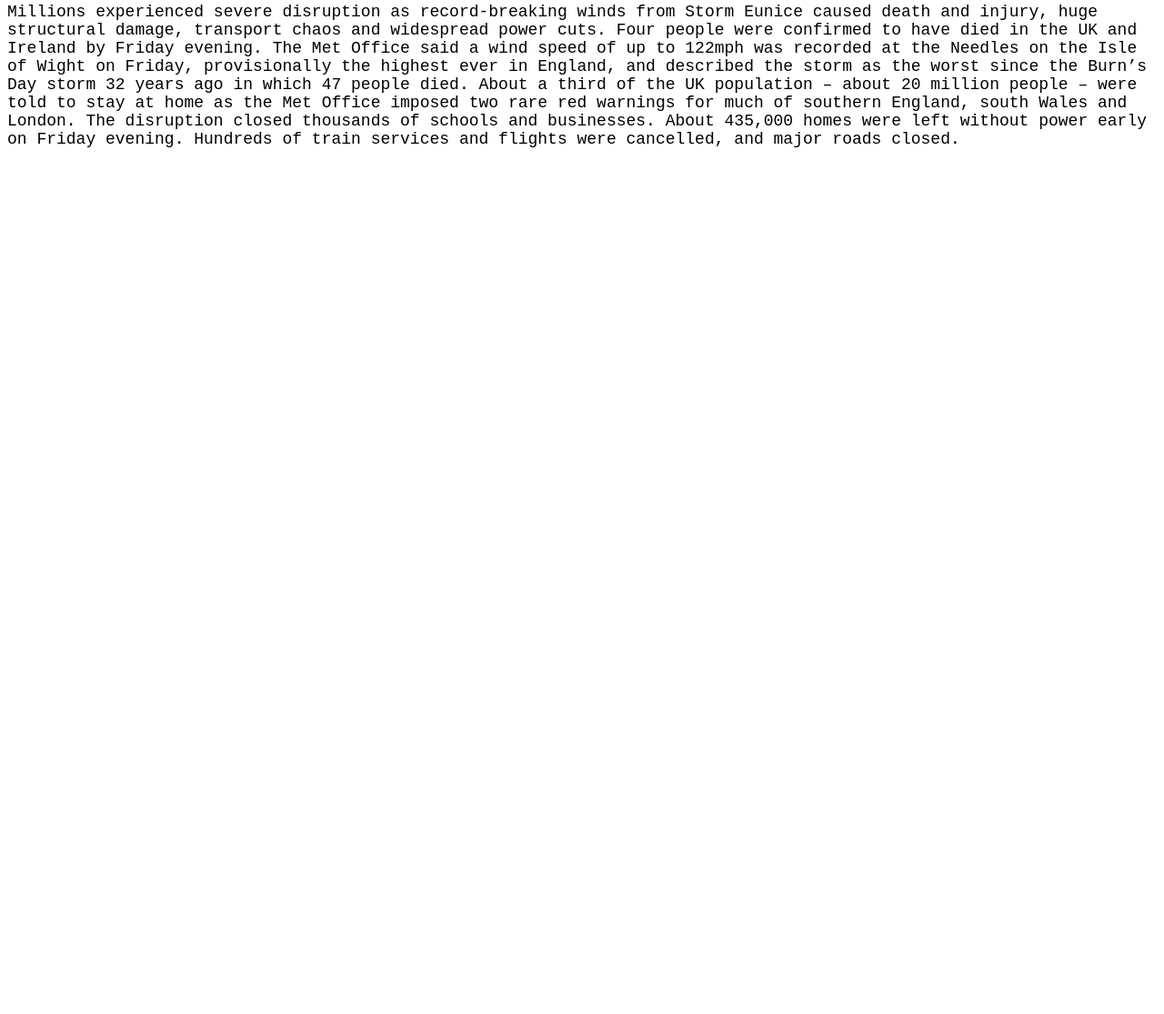
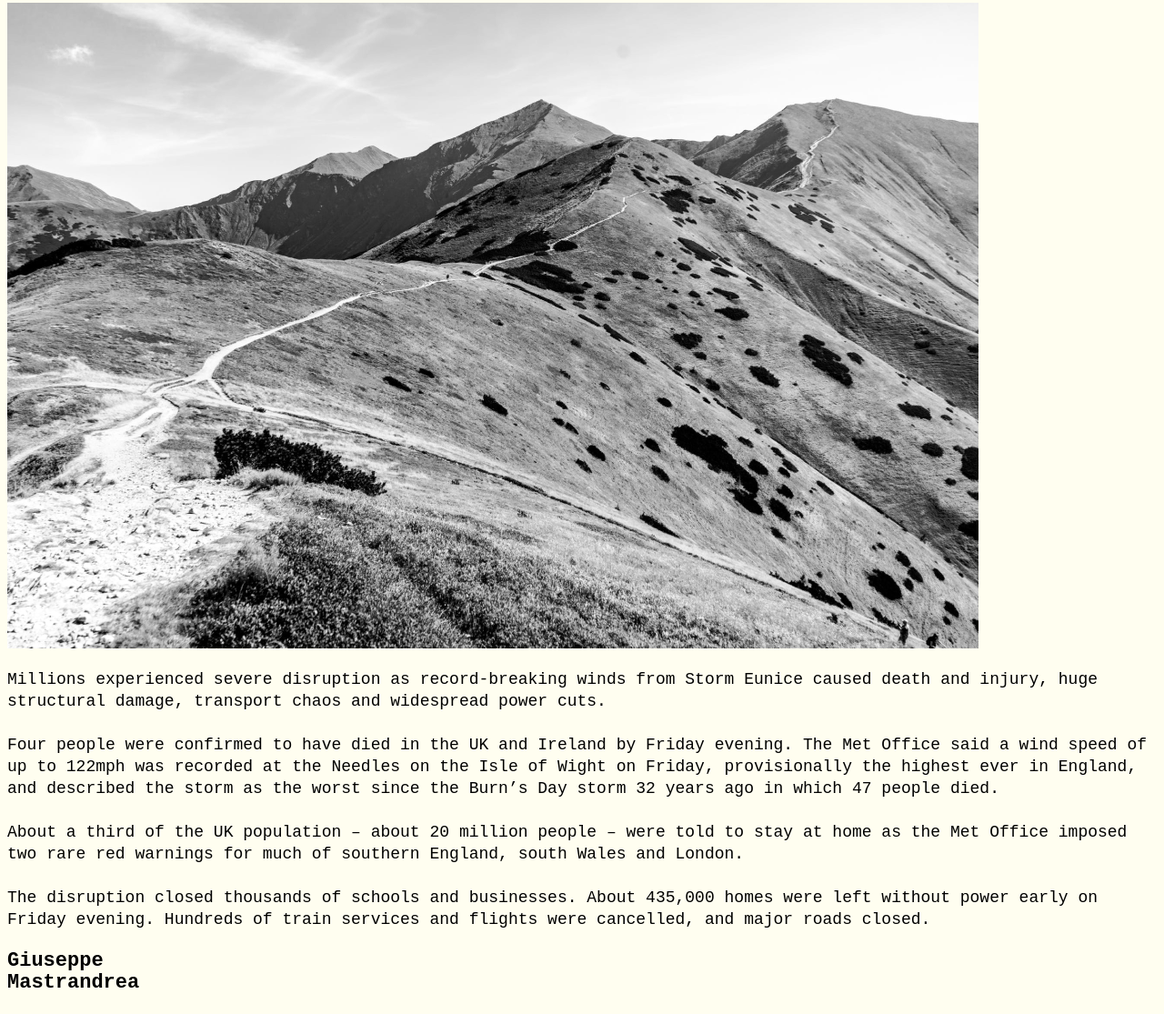
Before and after one commit to AntonelloDeGiosa/primo_layout, a plain HTML site: page component.html in a window 1280 px wide. Shown: the part 173-1288 px from the top of the page at 91% size. Before the commit the page ends 800 px from the top, so only its background shows below. Drawn offline with Linux system fonts and the light colour scheme.

Commit message:
aggiunti_componenti

```diff
--- a/component.html
+++ b/component.html
@@ -15,16 +15,29 @@
         <h2 class="roboto_bold">Ukraine crisis: separatists order full military mobilisation; ‘40% of Russian forces’ in attack position – live</h2>
     </div>
 
+
+         <img  src="static/images/image1.png" >
+
+
+
+
+
     <div class="p">
         <p class="overpass-mono">
-            Millions experienced severe disruption as record-breaking winds from Storm Eunice caused death and injury, huge structural damage, transport chaos and widespread power cuts.
+            Millions experienced severe disruption as record-breaking winds from Storm Eunice caused death and injury, huge structural damage, transport chaos and widespread power cuts.<br><br>
 
-Four people were confirmed to have died in the UK and Ireland by Friday evening. The Met Office said a wind speed of up to 122mph was recorded at the Needles on the Isle of Wight on Friday, provisionally the highest ever in England, and described the storm as the worst since the Burn’s Day storm 32 years ago in which 47 people died.
+Four people were confirmed to have died in the UK and Ireland by Friday evening. The Met Office said a wind speed of up to 122mph was recorded at the Needles on the Isle of Wight on Friday, provisionally the highest ever in England, and described the storm as the worst since the Burn’s Day storm 32 years ago in which 47 people died.<br><br>
 
-About a third of the UK population – about 20 million people – were told to stay at home as the Met Office imposed two rare red warnings for much of southern England, south Wales and London.
+About a third of the UK population – about 20 million people – were told to stay at home as the Met Office imposed two rare red warnings for much of southern England, south Wales and London.<br><br>
 
-The disruption closed thousands of schools and businesses. About 435,000 homes were left without power early on Friday evening. Hundreds of train services and flights were cancelled, and major roads closed.
+The disruption closed thousands of schools and businesses. About 435,000 homes were left without power early on Friday evening. Hundreds of train services and flights were cancelled, and major roads closed.<br>
         </p>
     </div>
+
+<div class="firma">
+    <h3 class="overpass-monos">
+        Giuseppe <br> Mastrandrea
+    </h3>
+</div>
 </body>
 </html>
--- a/static/css/commons.css
+++ b/static/css/commons.css
@@ -81,3 +81,17 @@
   font-weight: <weight>;
   font-style: normal;
 }
+
+.overpass-monos{
+  font-family: "Overpass Mono", monospace;
+  font-optical-sizing: auto;
+  font-weight: <weight>;
+  font-style: bold;
+  font-size: 22px;
+  line-height: 24px;
+  text-align:left;
+}
+
+body{
+  background-color:#fFFEF0;
+}
--- /dev/null
+++ b/static/css/image.css
@@ -0,0 +1,5 @@
+img{
+    margin-top: 314px;
+    margin-bottom: 710.66px;
+    margin-left: 185px;
+}
--- a/static/css/paragrafo.css
+++ b/static/css/paragrafo.css
@@ -1,7 +1,11 @@
 .p{
     font-size: 18px;
-
-
-
+    font-weight: normal;
+    line-height: 24px;
+    text-align: left;
+   /* margin-top: 1104px;
+    margin-bottom: 456px;
+    margin-left: 365px;
+    margin-right: 710px;*/
 
 }
--- a/static/css/title.css
+++ b/static/css/title.css
@@ -7,4 +7,8 @@
     font-size: 48px;
     font-weight: bold;
     line-height: 1;
+   /* margin-top: 60px;
+margin-bottom: 224px;
+margin-left: 365px;
+margin-right: 710px;*/
 }
```
Also changed, not shown: static/images/image1.png (added).
